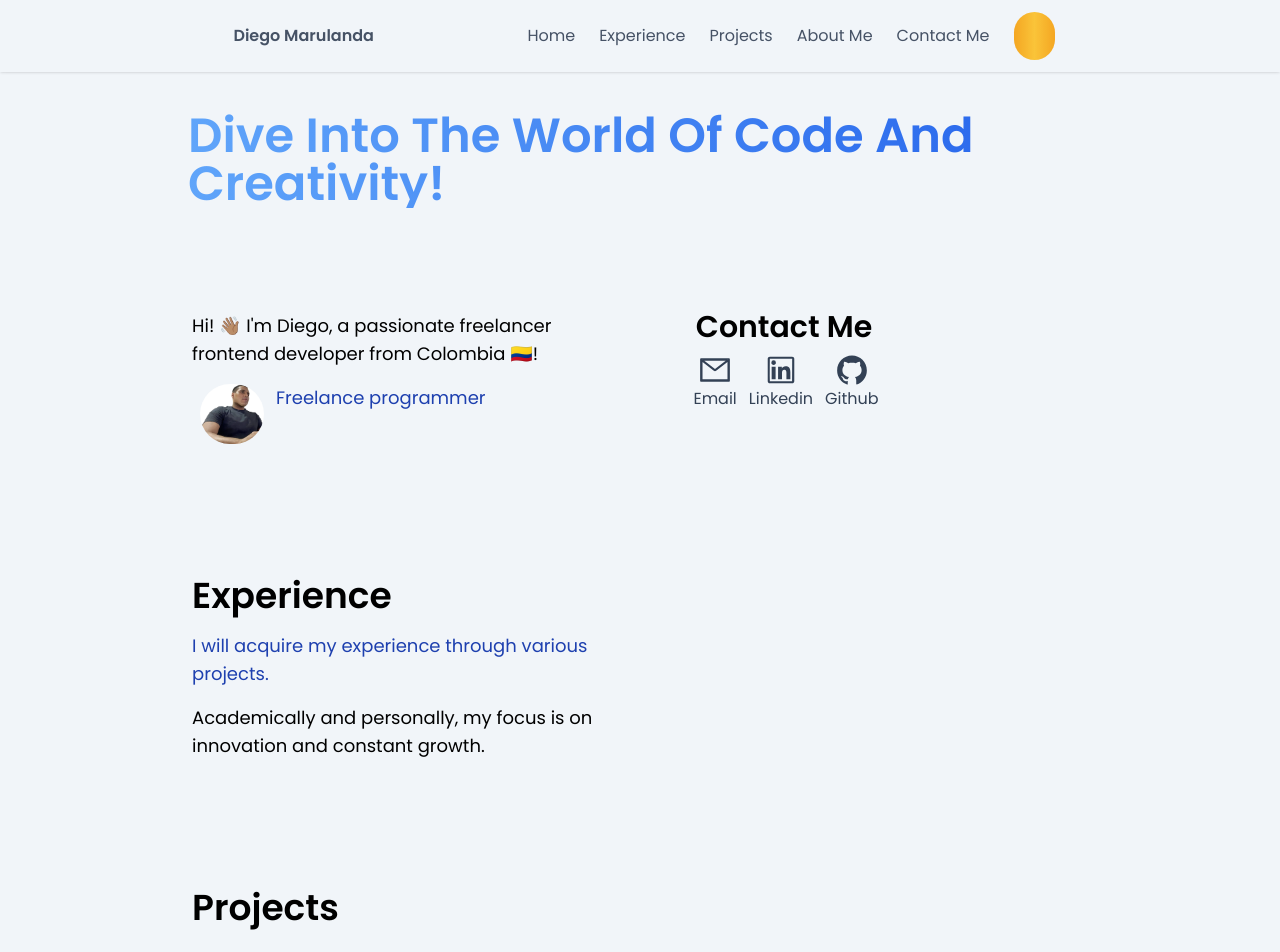
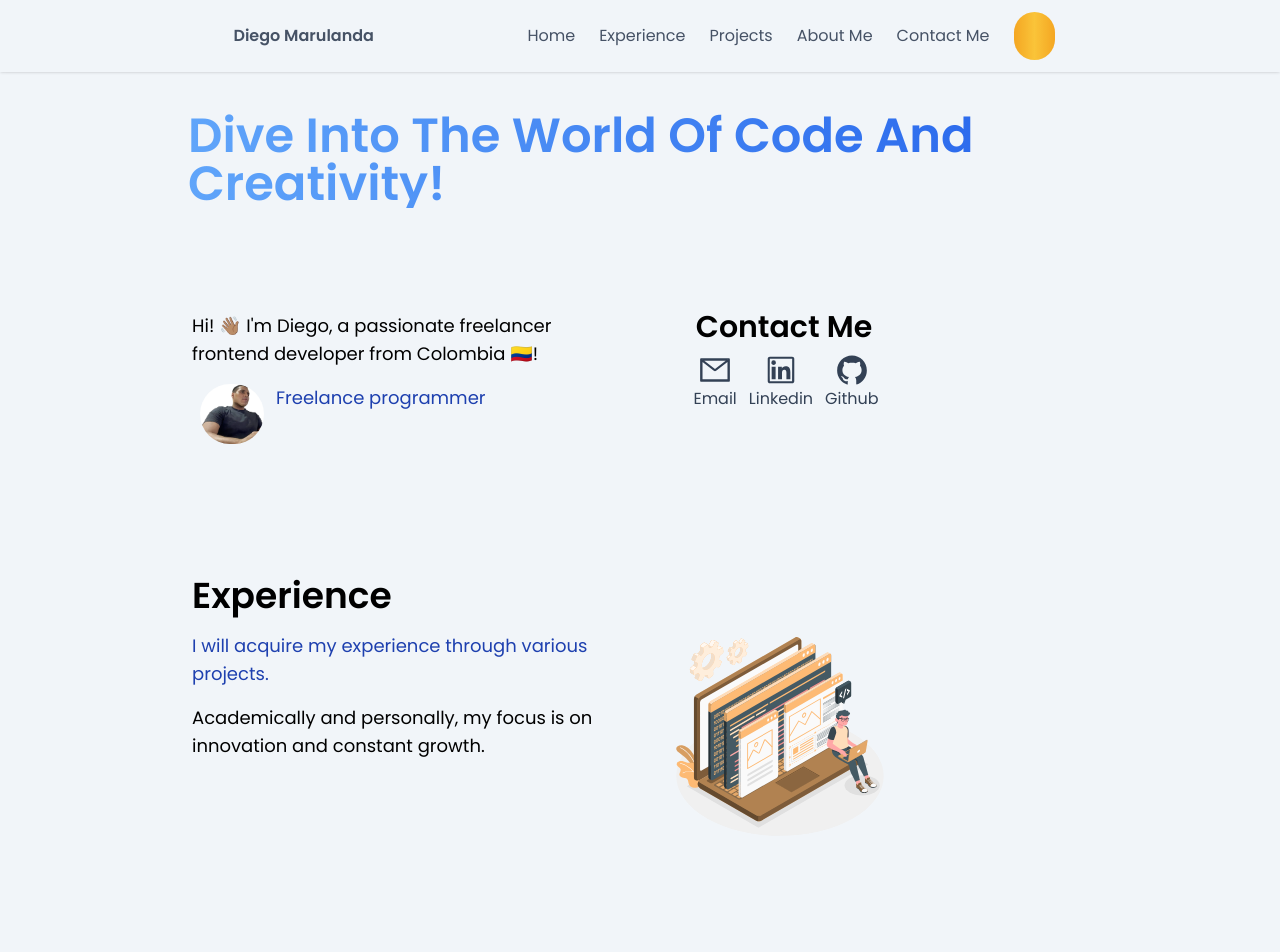
Before and after one commit to DiegoMarulandaB/Portfolio, a Next.js app: page / in a window 1280 px wide. Shown: the top 952 px of the page. Built offline with nearby package versions, Linux system fonts and the light colour scheme; some icons are missing.

Commit message:
refactor: :sparkles: add new img

```diff
--- a/src/components/Experience/Experience.tsx
+++ b/src/components/Experience/Experience.tsx
@@ -20,16 +20,16 @@ const Experience = () => {
                   Academically and personally, my focus is on innovation and constant growth.
                 </p>
               </div>
-              {/* <div className="md:w-3/12">
-              <img
-                className="mx-auto ml-24 mr-24"
-                src="/developer.svg"
-                alt="image developer"
-                loading="lazy"
-                width="150"
-                height="150"
-              />
-            </div> */}
+              <div className="md:w-4/12">
+                <img
+                  className="mx-auto mt-[-24px]"
+                  src="/developer.svg"
+                  alt="image developer"
+                  loading="lazy"
+                  width="220"
+                  height="220"
+                />
+              </div>
             </div>
           </div>
         </div>
```
